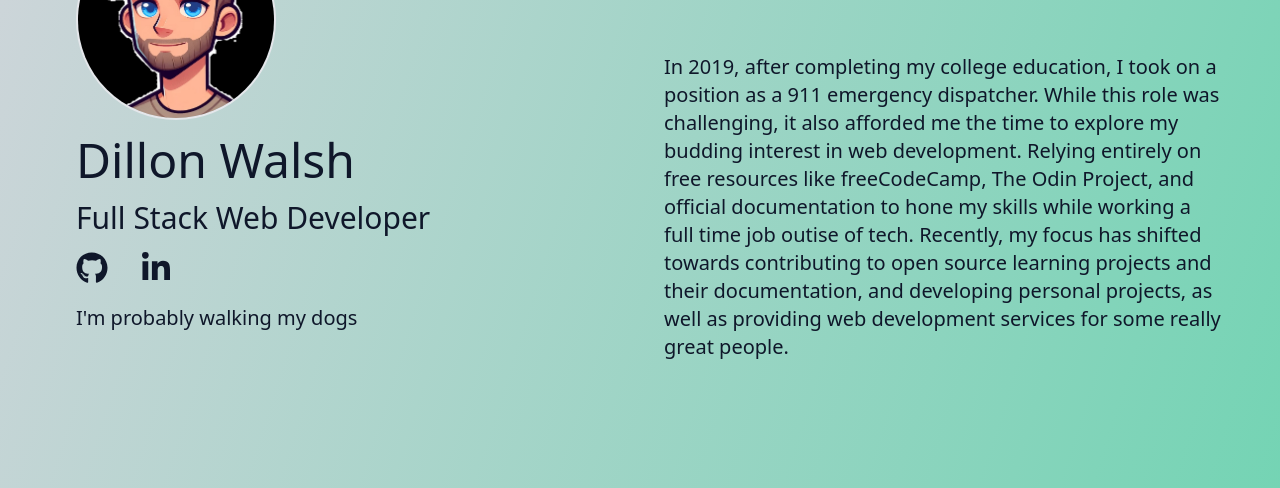
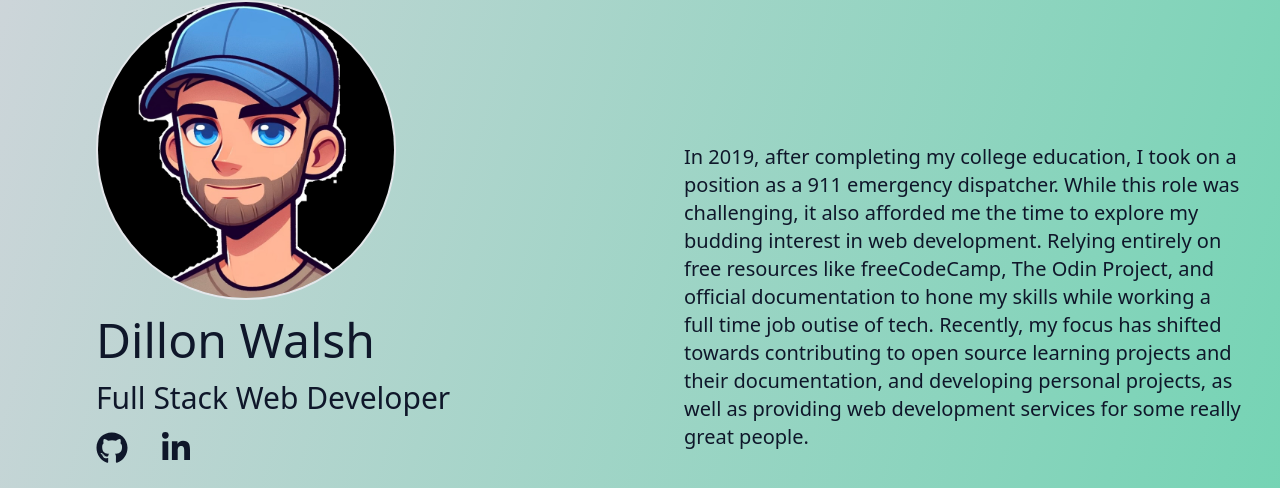
Before and after one commit to Dillonpw/DW-portfolio, a Next.js app: page / in a window 1280 px wide. Shown: the part 240-728 px from the top of the page. Built offline with nearby package versions, Linux system fonts and the light colour scheme.

Commit message:
style changes, added animations

```diff
--- a/app/components/Header.jsx
+++ b/app/components/Header.jsx
@@ -12,16 +12,17 @@ const Header = () => {
       <NavBar />
       <motion.div
         initial={{ opacity: 0 }}
-        transition={{ duration: 2 }}
+        transition={{ duration: 1 }}
         whileInView={{ opacity: 1 }}
-        className="mx-8 mt-40 flex flex-col items-center justify-center lg:flex-row"
+        animate={{ x: 20 }}
+        className="mx-8 mt-60 flex flex-col items-center justify-center lg:flex-row"
       >
         <div className="flex w-full flex-col items-center justify-center gap-4 px-6 lg:w-1/2 lg:items-start lg:justify-start">
           <Image
             src="/Cartoon.jpeg"
             alt="cartoon"
-            width={200}
-            height={200}
+            width={300}
+            height={300}
             className="mx-5 rounded-full border-2 dark:border-blue-400"
           />
           <h1 id="home" className="px-5 text-5xl">
@@ -61,8 +62,8 @@ const Header = () => {
           </div>
           <Dogs />
         </div>
-        <div className="fade-in-4 mt-30 flex w-full flex-col items-start px-6 lg:w-1/2">
-          <p className="mb-5 mt-20 rounded-xl pt-5 text-xl text-slate-900 dark:text-cyan-200">
+        <div className="fade-in-4 flex w-full flex-col items-start px-6 lg:w-1/2">
+          <p className="mb-5 rounded-xl pt-5 text-xl text-slate-900 dark:text-cyan-200">
             In 2019, after completing my college education, I took on a position
             as a 911 emergency dispatcher. While this role was challenging, it
             also afforded me the time to explore my budding interest in web
@@ -79,7 +80,8 @@ const Header = () => {
             href="/library"
           >
             Go
-          </Link>*/}
+          </Link>
+          */}
         </div>
       </motion.div>
     </section>
--- a/app/components/Projects.jsx
+++ b/app/components/Projects.jsx
@@ -8,8 +8,9 @@ const Projects = () => {
     <motion.section
       id="projects"
       initial={{ opacity: 0 }}
-      transition={{ duration: 2 }}
+      transition={{ duration: 1 }}
       whileInView={{ opacity: 1 }}
+      animate={{ y:-30 }}
       className="mt-60 flex flex-col bg-slate-200 dark:bg-emerald-600 dark:text-cyan-50"
     >
       <h3 className="mt-20 text-center font-mono text-4xl font-bold">
--- a/app/components/moreInfo.jsx
+++ b/app/components/moreInfo.jsx
@@ -5,12 +5,12 @@ const MoreInfo = () => {
   return (
     <motion.div
       initial={{ opacity: 0 }}
-      transition={{ duration: 2 }}
       whileInView={{ opacity: 1 }}
-      className="flex flex-col bg-slate-200 pt-10 dark:bg-emerald-600 dark:text-cyan-50"
+      transition={{ duration: 1 }}
+      className="flex flex-col bg-slate-200 py-20 dark:bg-emerald-600 dark:text-cyan-50"
     >
       <p className="m-4 text-center text-4xl font-bold">There&apos;s More!</p>
-      <p className="mx-8 text-left text-xl">
+      <p className="mx-8 text-center text-xl">
         I&apos;m always looking for new jobs and projects to take on, feel free
         to reach out with your questions or ideas and I&apos;ll get back to you
         as soon as I can!
```
